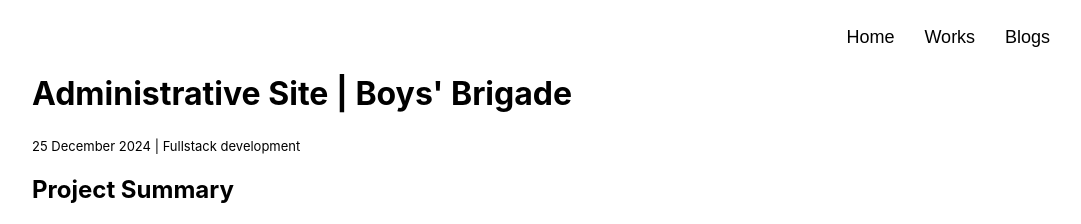
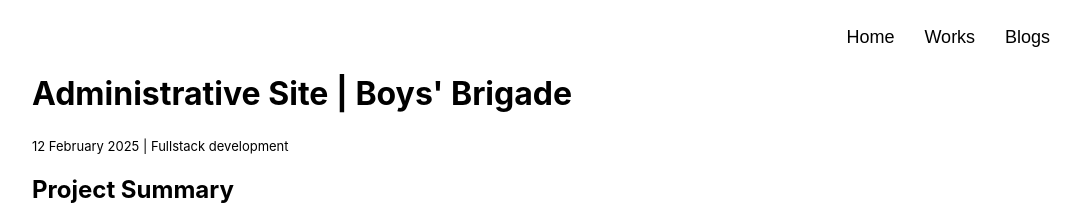
Before and after one commit to BryanL2303/portfolio-2025, a React (Vite) app: page /works/1 in a window 1280 px wide. Shown: the top 224 px of the page, without its empty margins (160-1241 px from the left). Built offline with nearby package versions, Linux system fonts and the light colour scheme.

Commit message:
Update Feature Date
Update last updated date of the feature

```diff
--- a/src/components/Works/features/AdministrationPageFeature.jsx
+++ b/src/components/Works/features/AdministrationPageFeature.jsx
@@ -11,7 +11,7 @@
     <div className='administration-page-feature'>
       <div className='title-div'>
           <h1>Administrative Site | Boys' Brigade</h1>
-          <label>25 December 2024   |   Fullstack development</label>
+          <label>12 February 2025   |   Fullstack development</label>
       </div>
 
       <div className='summary-div'>
```
